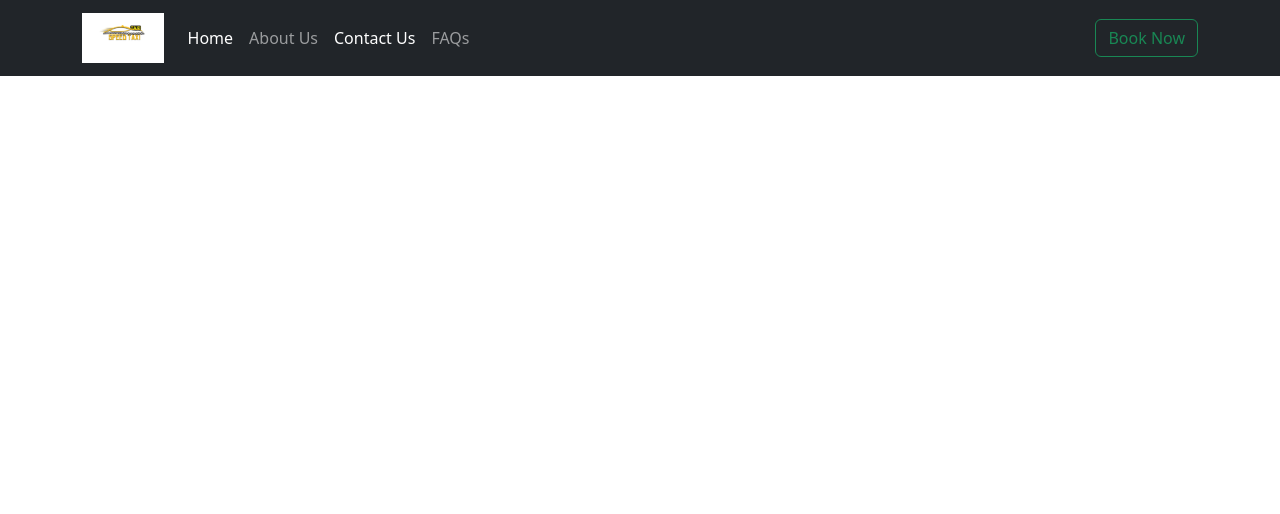
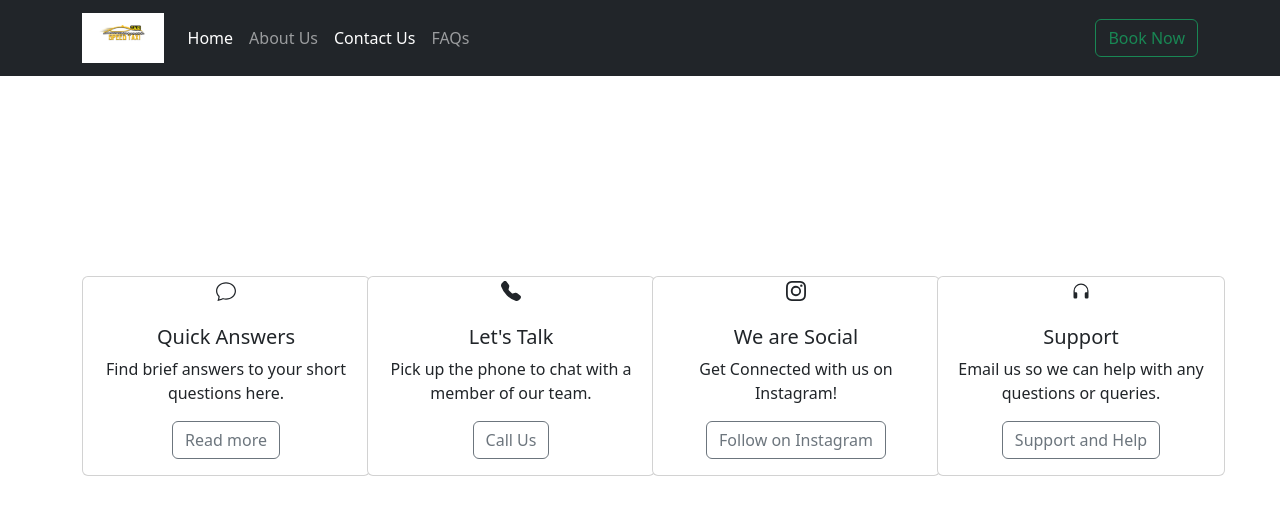
Before and after one commit to Pratiksha9240/TaxiApp, a React (Create React App) app: page /contactUs in a window 1280 px wide. Shown: the top 514 px of the page. Built offline with nearby package versions, Linux system fonts and the light colour scheme.

Commit message:
icons installed and contact us component implemented

```diff
--- a/package.json
+++ b/package.json
@@ -9,6 +9,7 @@
     "bootstrap": "^5.2.3",
     "react": "^18.2.0",
     "react-bootstrap": "^2.7.4",
+    "react-bootstrap-icons": "^1.10.3",
     "react-dom": "^18.2.0",
     "react-router-dom": "^5.3.4",
     "react-scripts": "5.0.1",
--- a/src/components/ContactUs.js
+++ b/src/components/ContactUs.js
@@ -1,5 +1,72 @@
+import { Card, Button, Container, Col, Row } from "react-bootstrap";
+import { Chat, TelephoneFill,Instagram,Headphones } from "react-bootstrap-icons";
+
 const ContactUs = () => {
+  return (
+    <Container style={{ marginTop: "200px" }}>
+      <Row>
+        <Col className="col-3">
+          <Card style={{ width: "18rem" }}>
+            <Card.Title>
+              <Chat></Chat>
+            </Card.Title>
+            <Card.Body>
+              <Card.Title>Quick Answers</Card.Title>
+              <Card.Text>
+                Find brief answers to your short questions here.
+              </Card.Text>
+              <Button variant="outline-secondary">Read more</Button>
+            </Card.Body>
+          </Card>
+        </Col>
 
-}
+        <Col className="col-3">
+          <Card style={{ width: "18rem" }}>
+            <Card.Title>
+              <TelephoneFill></TelephoneFill>
+            </Card.Title>
+            <Card.Body>
+              <Card.Title>Let's Talk</Card.Title>
+              <Card.Text>
+                Pick up the phone to chat with a member of our team.
+              </Card.Text>
+              <Button variant="outline-secondary">Call Us</Button>
+            </Card.Body>
+          </Card>
+        </Col>
+
+        <Col className="col-3">
+          <Card style={{ width: "18rem" }}>
+            <Card.Title>
+              <Instagram></Instagram>
+            </Card.Title>
+            <Card.Body>
+              <Card.Title>We are Social</Card.Title>
+              <Card.Text>
+              Get Connected with us on Instagram!
+              </Card.Text>
+              <Button variant="outline-secondary">Follow on Instagram</Button>
+            </Card.Body>
+          </Card>
+        </Col>
+
+        <Col className="col-3">
+          <Card style={{ width: "18rem" }}>
+            <Card.Title>
+              <Headphones></Headphones>
+            </Card.Title>
+            <Card.Body>
+              <Card.Title>Support</Card.Title>
+              <Card.Text>
+              Email us so we can help with any questions or queries.
+              </Card.Text>
+              <Button variant="outline-secondary">Support and Help</Button>
+            </Card.Body>
+          </Card>
+        </Col>
+      </Row>
+    </Container>
+  );
+};
 
 export default ContactUs;
```
Also changed, not shown: 1 other file (tests, documents, lock files or other folders).
